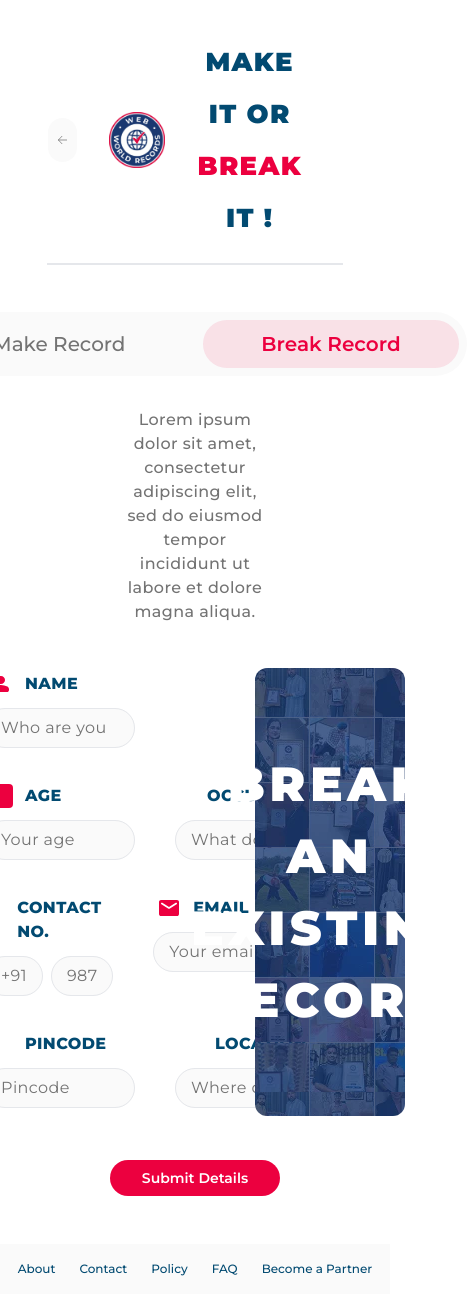
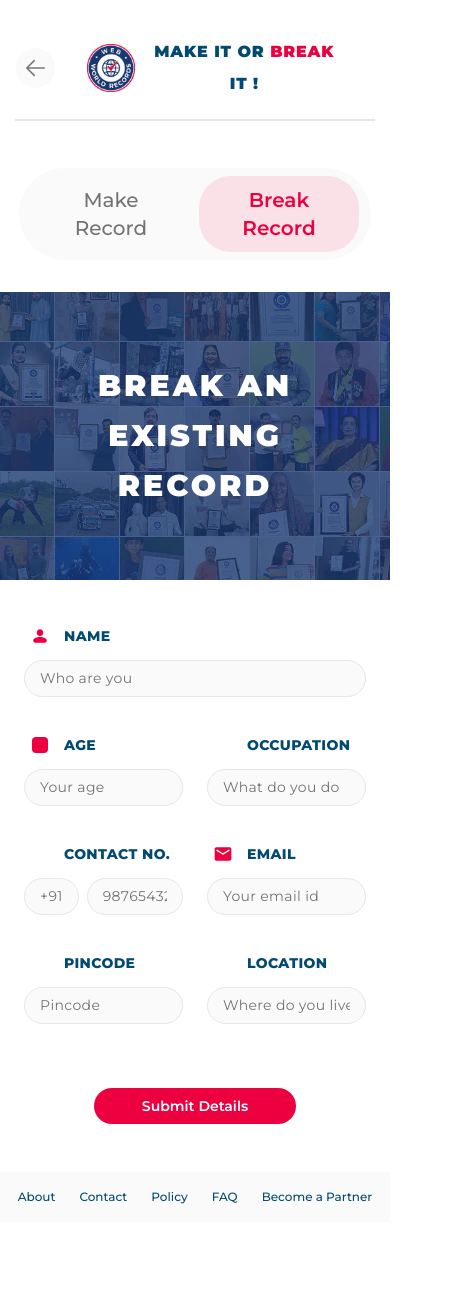
Before and after one commit to Priyansh61/WebWorldRecords, a Next.js app in the folder frontend/: page /break-a-record in a window 390 px wide. Shown: the whole page, 469 px wide, since content can reach past the window. After the commit the page ends 1222 px from the top, so only its background shows below. Built offline with nearby package versions, Linux system fonts and the light colour scheme; some icons are missing.

Commit message:
fix: fixed mobile responsive of breakRecord, makeRecord and faqs page

```diff
--- a/frontend/src/app/(record)/break-a-record/page.tsx
+++ b/frontend/src/app/(record)/break-a-record/page.tsx
@@ -4,38 +4,40 @@ import { Icon } from "@iconify/react";
 
 export default function BreakRecord() {
   return (
-    <div className="flex flex-col gap-11">
-      <div className="w-full flex justify-center">
+    <div className="flex flex-col gap-8">
+      <div className="w-full md:flex hidden justify-center">
         <span className="w-3xl text-center text-neutral-500 text-base font-medium font-['Montserrat'] leading-normal tracking-wide">
           Lorem ipsum dolor sit amet, consectetur adipiscing elit, sed do
           eiusmod tempor incididunt ut labore et dolore magna aliqua.{" "}
         </span>
       </div>
 
-      <div className="flex gap-30 justify-center">
-        <div className="flex flex-col gap-8 w-full">
+      <div className="flex md:flex-row flex-col-reverse md:gap-30 gap-10 justify-center">
+        <div className="flex flex-col gap-8 w-full max-md:px-6">
           <Input
             placeholder="Who are you"
             label="NAME"
             type="text"
+            className="w-full"
             labelIcon={
               <Icon
                 icon="material-symbols:person-rounded"
-                className="size-6 text-rose-600"
+                className="md:size-6 size-5 text-rose-600"
               />
             }
           />
 
-          <div className="flex gap-10 w-full">
+          <div className="flex md:gap-10 gap-6 w-full">
             <Input
               placeholder="Your age"
               label="AGE"
               type="number"
+              className="w-full"
               labelIcon={
-                <span className="bg-rose-600 size-6 rounded-sm flex justify-center items-center">
+                <span className="bg-rose-600 md:size-5 size-4 rounded-sm flex justify-center items-center">
                   <Icon
                     icon="octicon:number-16"
-                    className="size-4 text-white"
+                    className="md:size-4 size-3 text-white"
                   />
                 </span>
               }
@@ -44,42 +46,52 @@ export default function BreakRecord() {
               placeholder="What do you do"
               label="OCCUPATION"
               type="text"
+              className="w-full"
               labelIcon={
-                <Icon icon="basil:bag-solid" className="size-6 text-rose-600" />
+                <Icon
+                  icon="basil:bag-solid"
+                  className="md:size-6 size-5 text-rose-600"
+                />
               }
             />
           </div>
 
-          <div className="flex gap-10 w-full">
+          <div className="flex md:gap-10 gap-6 w-full">
             <Input
               placeholder="9876543210"
               label="CONTACT NO."
               type="phoneNumber"
+              className="w-full"
               labelIcon={
-                <Icon icon="ic:round-phone" className="size-6 text-rose-600" />
+                <Icon
+                  icon="ic:round-phone"
+                  className="md:size-6 size-5 text-rose-600"
+                />
               }
             />
             <Input
               placeholder="Your email id"
               label="EMAIL"
+              className="w-full"
               labelIcon={
                 <Icon
                   icon="material-symbols:mail-rounded"
-                  className="size-6 text-rose-600"
+                  className="md:size-6 size-5 text-rose-600"
                 />
               }
             />
           </div>
 
-          <div className="flex gap-10 w-full">
+          <div className="flex md:gap-10 gap-6 w-full">
             <Input
               placeholder="Pincode"
               label="PINCODE"
               type="number"
+              className="w-full"
               labelIcon={
                 <Icon
                   icon="iconamoon:location-fill"
-                  className="size-6 text-rose-600"
+                  className="md:size-6 size-5 text-rose-600"
                 />
               }
             />
@@ -87,23 +99,24 @@ export default function BreakRecord() {
               placeholder="Where do you live"
               label="LOCATION"
               type="text"
+              className="w-full"
               labelIcon={
                 <Icon
                   icon="weui:location-filled"
-                  className="size-6 text-rose-600"
+                  className="md:size-6 size-5 text-rose-600"
                 />
               }
             />
           </div>
         </div>
-        <div className="h-[28rem] w-full flex justify-center items-center rounded-xl bg-[url('../assets/images/background-square.webp')]">
-          <span className="text-white text-center text-5xl font-black font-['Montserrat'] leading-[72px] tracking-widest">
+        <div className="md:h-[28rem] h-72 p-10 w-full flex justify-center items-center md:rounded-xl bg-[url('../assets/images/background-square.webp')]">
+          <span className="text-white text-center md:text-5xl text-3xl font-black font-['Montserrat'] md:leading-[72px] leading-[50px] tracking-widest">
             BREAK AN EXISTING RECORD
           </span>
         </div>
       </div>
-      <div className="flex gap-30 justify-center">
-        <Button className="w-md">Submit Details</Button>
+      <div className="flex gap-30 justify-center max-md:mt-8">
+        <Button className="md:w-md max-md:px-12">Submit Details</Button>
       </div>
     </div>
   );
--- a/frontend/src/app/(record)/layout.tsx
+++ b/frontend/src/app/(record)/layout.tsx
@@ -28,10 +28,10 @@ export default function RecordLayout({
   };
 
   return (
-    <div className="pt-9 pb-12 flex flex-col gap-12">
+    <div className="pb-12 flex flex-col gap-12">
       <Header />
 
-      <div className="px-30">
+      <div className="md:px-30">
         <Tabs value={tab} onValueChange={handleTabChange}>
           <div className="w-full flex justify-center">
             <TabsList>
--- a/frontend/src/app/components/header/index.tsx
+++ b/frontend/src/app/components/header/index.tsx
@@ -4,21 +4,21 @@ import Logo from "@/assets/logo/logo.webp";
 
 export default function Header() {
   return (
-    <div className="inline-flex flex-col justify-start items-center gap-5 w-full px-12">
+    <div className="inline-flex flex-col justify-start items-center gap-5 w-full md:px-12 px-4 pt-9">
       <div className="flex justify-between items-center gap-8 w-full">
-        <div className="px-2.5 py-3 bg-neutral-50 rounded-3xl inline-flex justify-start items-center">
-          <Image src={LeftIcon} alt="left icon" className="size-5" />
+        <div className="md:p-3 p-2.5 bg-neutral-50 rounded-3xl inline-flex justify-start items-center">
+          <Image src={LeftIcon} alt="left icon" className="size-5 shrink-0" />
         </div>
-        <div className="flex gap-6 items-center">
-          <Image src={Logo} alt="logo" className="size-14" />
-          <div className="text-center justify-start">
-            <span className="text-sky-900 text-[26px] font-black font-['Montserrat'] leading-loose tracking-wider">
+        <div className="flex md:gap-6 gap-3 items-center">
+          <Image src={Logo} alt="logo" className="md:size-14 size-12" />
+          <div className="text-center justify-start md:text-[26px] text-base font-black">
+            <span className="text-sky-900 font-['Montserrat'] leading-loose tracking-wider">
               MAKE IT OR{" "}
             </span>
-            <span className="text-rose-600 text-[26px] font-black font-['Montserrat'] leading-loose tracking-wider">
+            <span className="text-rose-600 font-['Montserrat'] leading-loose tracking-wider">
               BREAK
             </span>
-            <span className="text-sky-900 text-[26px] font-black font-['Montserrat'] leading-loose tracking-wider">
+            <span className="text-sky-900 font-['Montserrat'] leading-loose tracking-wider">
               {" "}
               IT !
             </span>
--- a/frontend/src/app/components/ui/accordion.tsx
+++ b/frontend/src/app/components/ui/accordion.tsx
@@ -35,7 +35,7 @@ function AccordionTrigger({
       <AccordionPrimitive.Trigger
         data-slot="accordion-trigger"
         className={cn(
-          "focus-visible:border-ring focus-visible:ring-ring/50 flex flex-1 items-start justify-between gap-6 rounded-md py-6 text-left text-sky-900 text-base font-bold leading-normal tracking-wide transition-all outline-none hover:underline focus-visible:ring-[3px] disabled:pointer-events-none disabled:opacity-50 [&[data-state=open]>svg]:rotate-180",
+          "focus-visible:border-ring focus-visible:ring-ring/50 flex flex-1 items-start justify-between md:gap-6 gap-4 rounded-md md:py-6 py-4 text-left text-sky-900 md:text-base text-sm font-bold leading-normal tracking-wide transition-all outline-none hover:underline focus-visible:ring-[3px] disabled:pointer-events-none disabled:opacity-50 [&[data-state=open]>svg]:rotate-180",
           className
         )}
         {...props}
@@ -55,7 +55,7 @@ function AccordionContent({
   return (
     <AccordionPrimitive.Content
       data-slot="accordion-content"
-      className="data-[state=closed]:animate-accordion-up data-[state=open]:animate-accordion-down overflow-hidden text-zinc-800 text-base font-medium leading-normal tracking-wide"
+      className="data-[state=closed]:animate-accordion-up data-[state=open]:animate-accordion-down overflow-hidden text-zinc-800 md:text-base text-sm font-medium leading-normal tracking-wide"
       {...props}
     >
       <div className={cn("pt-0 pb-4", className)}>{children}</div>
--- a/frontend/src/app/components/ui/input.tsx
+++ b/frontend/src/app/components/ui/input.tsx
@@ -17,14 +17,14 @@ function Input({ className, label, type, labelIcon, ...props }: InputProps) {
             {labelIcon}
           </div>
         )}
-        <label className="p-1 text-sky-900 text-base font-extrabold leading-normal tracking-wide">
+        <label className="p-1 text-sky-900 md:text-base text-sm font-extrabold leading-normal tracking-wide">
           {label}
         </label>
       </div>
       {type === "phoneNumber" ? (
         <div className="flex gap-2 items-center w-full">
           <div className="px-4 py-2 bg-neutral-50 rounded-4xl outline-1 outline-offset-[-1px] outline-gray-200 inline-flex justify-start items-center gap-2.5">
-            <span className="justify-start text-neutral-500 text-base font-normal font-['Montserrat'] leading-normal tracking-wide">
+            <span className="justify-start text-neutral-500 md:text-base text-sm font-normal font-['Montserrat'] leading-normal tracking-wide">
               +91
             </span>
           </div>
@@ -32,7 +32,7 @@ function Input({ className, label, type, labelIcon, ...props }: InputProps) {
             type="number"
             data-slot="input"
             className={cn(
-              "self-stretch w-full px-4 py-2 bg-neutral-50 rounded-4xl outline-1 outline-offset-[-1px] outline-gray-200 inline-flex justify-start items-center gap-2.5 placeholder:text-neutral-500 placeholder:text-base placeholder:font-normal text-zinc-800 text-base font-medium leading-normal tracking-wide [appearance:textfield] [&::-webkit-outer-spin-button]:appearance-none [&::-webkit-inner-spin-button]:appearance-none",
+              "self-stretch w-full px-4 py-2 bg-neutral-50 rounded-4xl outline-1 outline-offset-[-1px] outline-gray-200 inline-flex justify-start items-center gap-2.5 placeholder:text-neutral-500 md:placeholder:text-base placeholder:text-sm placeholder:font-normal text-zinc-800 md:text-base text-sm font-medium leading-normal tracking-wide [appearance:textfield] [&::-webkit-outer-spin-button]:appearance-none [&::-webkit-inner-spin-button]:appearance-none",
               className
             )}
             {...props}
@@ -43,7 +43,7 @@ function Input({ className, label, type, labelIcon, ...props }: InputProps) {
           type={type}
           data-slot="input"
           className={cn(
-            "self-stretch px-4 py-2 bg-neutral-50 rounded-[32px] outline outline-1 outline-offset-[-1px] outline-gray-200 inline-flex justify-start items-center gap-2.5 placeholder:text-neutral-500 placeholder:text-base placeholder:font-normal text-zinc-800 text-base font-medium leading-normal tracking-wide",
+            "self-stretch px-4 py-2 bg-neutral-50 rounded-[32px] outline-1 outline-offset-[-1px] outline-gray-200 inline-flex justify-start items-center gap-2.5 placeholder:text-neutral-500 md:placeholder:text-base placeholder:text-sm placeholder:font-normal text-zinc-800 md:text-base text-sm font-medium leading-normal tracking-wide",
             className
           )}
           {...props}
--- a/frontend/src/app/components/ui/tabs.tsx
+++ b/frontend/src/app/components/ui/tabs.tsx
@@ -26,7 +26,7 @@ function TabsList({
     <TabsPrimitive.List
       data-slot="tabs-list"
       className={cn(
-        "bg-neutral-50 rounded-[48px] inline-flex justify-between items-center gap-4 p-2",
+        "bg-neutral-50 rounded-[48px] inline-flex justify-between items-center md:gap-4 gap-2 px-3 py-2",
         className
       )}
       {...props}
@@ -42,7 +42,7 @@ function TabsTrigger({
     <TabsPrimitive.Trigger
       data-slot="tabs-trigger"
       className={cn(
-        "px-6 py-2.5 w-64 rounded-4xl flex justify-center items-center outline-none focus:outline-none gap-2.5 data-[state=active]:bg-rose-600/10 text-center data-[state=active]:text-rose-600 text-xl data-[state=active]:font-semibold text-neutral-500 font-medium transition-all",
+        "md:px-6 py-2.5 px-4 md:w-64 w-40 shrink-0 rounded-4xl flex justify-center items-center outline-none focus:outline-none gap-2.5 data-[state=active]:bg-rose-600/10 text-center data-[state=active]:text-rose-600 text-xl data-[state=active]:font-semibold text-neutral-500 font-medium transition-all",
         className
       )}
       {...props}
--- a/frontend/src/app/page.tsx
+++ b/frontend/src/app/page.tsx
@@ -35,7 +35,7 @@ export default function Home() {
       </div>
       <div className="w-full md:h-96 px-7 h-72 mt-14 bg-[url('../assets/home/home_search_background.webp')] bg-cover bg-center flex justify-center items-center">
         <div className="flex flex-col md:gap-8 gap-4 justify-center items-center w-full">
-          <SearchBar className="md:w-[54rem] w-full" />
+          <SearchBar className="lg:w-[54rem] w-full" />
           <div className="flex justify-center items-center md:gap-4 gap-2">
             <Button variant="secondary" className="md:px-16">
               Trending
--- a/frontend/src/app/pages/recordSaved.tsx
+++ b/frontend/src/app/pages/recordSaved.tsx
@@ -5,7 +5,7 @@ import { Button } from "@/components/ui/button";
 
 export default function RecordSaved() {
   return (
-    <div className="pt-9 pb-11 flex flex-col gap-12 w-full">
+    <div className="pb-11 flex flex-col gap-12 w-full">
       <Header />
 
       <div className="px-30 w-full flex flex-col justify-center items-center gap-10">
--- a/frontend/src/app/results/[id]/page.tsx
+++ b/frontend/src/app/results/[id]/page.tsx
@@ -9,7 +9,7 @@ import Header from "@/components/header";
 
 export default function ResultDetail() {
   return (
-    <div className="pt-9 pb-12 flex flex-col gap-12">
+    <div className="pb-12 flex flex-col gap-12">
       <Header />
       <div className="flex justify-center text-neutral-900 text-3xl font-bold font-['Montserrat'] leading-[60px] tracking-wider">
         Maximum one hand push-ups done in one minute{" "}
@@ -270,7 +270,7 @@ export default function ResultDetail() {
       </div>
 
       <div className="flex flex-col gap-12 px-30">
-        <div className="h-0 outline outline-1 outline-offset-[-0.50px] outline-gray-200" />
+        <div className="h-0 outline-1 outline-offset-[-0.50px] outline-gray-200" />
 
         <div className="flex flex-wrap gap-12 items-center">
           {Array(3)
```
Also changed, not shown: frontend/src/app/(record)/make-a-record/page.tsx (+32 -19 lines), frontend/src/app/faqs/page.tsx (+7 -15 lines).
